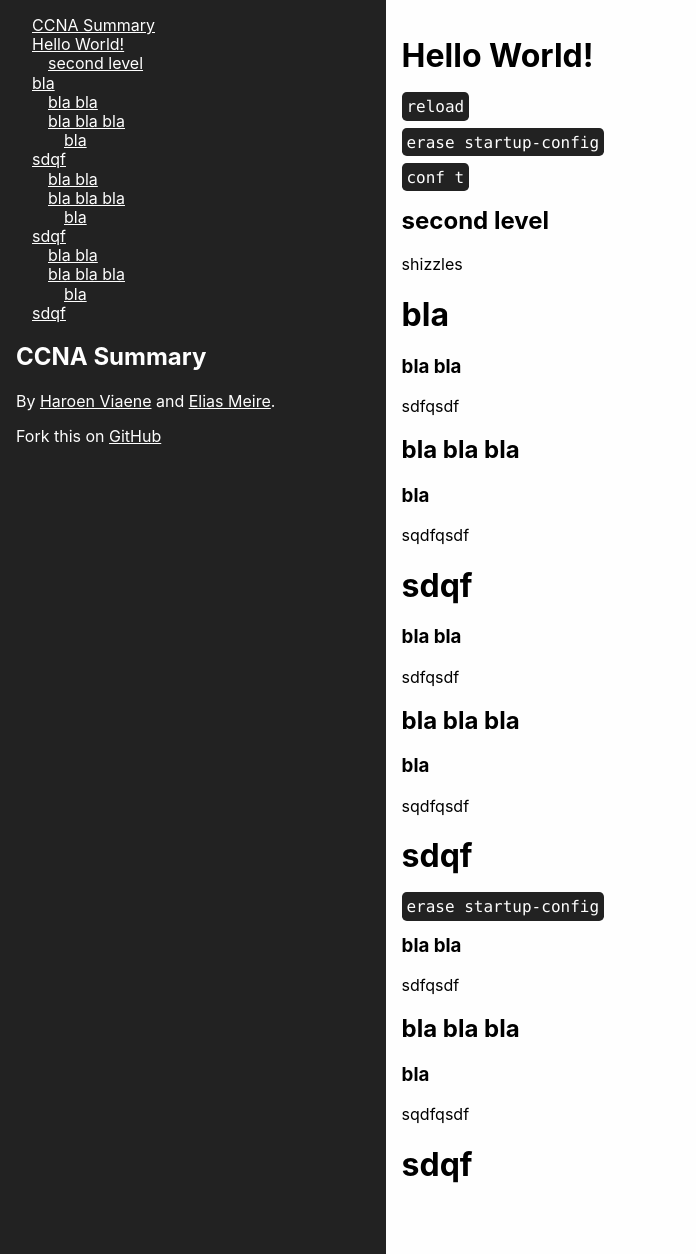
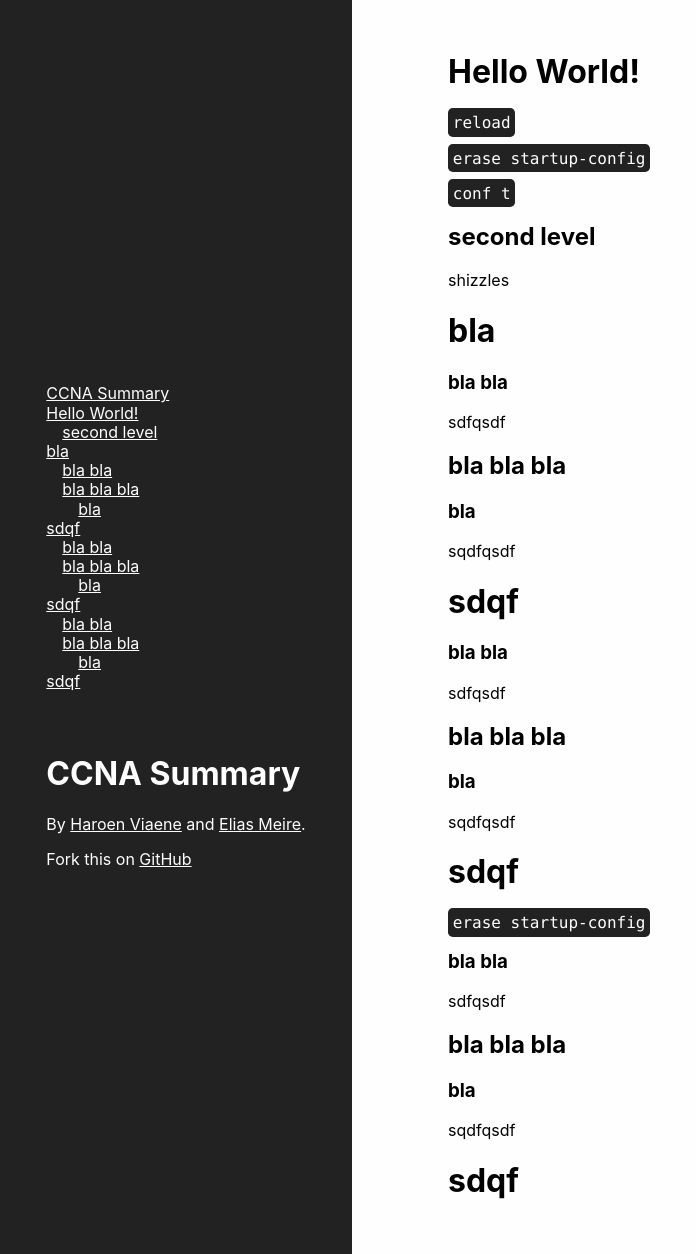
Before and after one commit to Haroenv/ccna, a Jekyll site: the page built from index.md, in a window 1280 px wide and 1254 px high. Shown: the whole window, without its empty margins (0-696 px from the left). Built offline with Jekyll 4.4.1, drawn with Linux system fonts in a browser that asks for light colours.

Commit message:
Fixed sidebar

```diff
--- a/index.md
+++ b/index.md
@@ -3,16 +3,16 @@ layout: default
 ---
 {::options parse_block_html="true" /}
 <div class="aside">
-
+<div class="aside-content">
 * #markdown-toc
 {:toc}
 
-## CCNA Summary
+# {{ site.title }}
 
 By [Haroen Viaene](https://github.com/haroenv) and [Elias Meire](https://github.com/eliasmeire).
 
 Fork this on [GitHub](https://github.com/haroenv/ccna-summary)
-
+</div>
 </div>
 
 {::options parse_block_html="true" /}
--- a/style.scss
+++ b/style.scss
@@ -10,7 +10,7 @@ body {
   margin: 0;
   line-height: 1.2;
   background-color: $light;
-  font-family: -apple-system, sans-serif;
+  font-family: -apple-system, "Helvetica Neue", Helvetica, "Segoe UI", Arial, sans-serif;
   -moz-hyphens: auto;
   -ms-hyphens: auto;
   -webkit-hyphens: auto;
@@ -40,8 +40,11 @@ code {
   background-color: $dark;
   color: $light;
   margin: 0;
-  ul {
-    padding-left: 1em;
+	ul {
+		padding-left: 0em;
+		ul {
+    	padding-left: 1em;
+		}
   }
   li {
     list-style-type: none;
@@ -63,13 +66,36 @@ a {
 
 @media screen and (min-width: 40em) {
   .aside {
-    min-height: 100vh;
-    width: 30%;
+		display: flex;
+    position: fixed;
+		top: 0;
+		bottom: 0;
+		left: 0;
+		width: 18rem;
+		padding-left: 0;
+		justify-content: center;
+		overflow-y: auto; // if viewport height is too low, make scrollable
+		ul:first-child {
+			margin-bottom: 4rem;
+		}
   }
+	.aside-content {
+		align-self: center;
+	}
   .content {
-    width: 70%;
+    width: 100%;
+		margin-left: 18rem;
+		padding: 2rem 6rem;
   }
   body {
     flex-direction: row;
   }
 }
+@media screen and (min-width: 50em) {
+	.aside {
+		width: 22rem;
+  }
+  .content {
+		margin-left: 22rem;
+  }
+}
```
